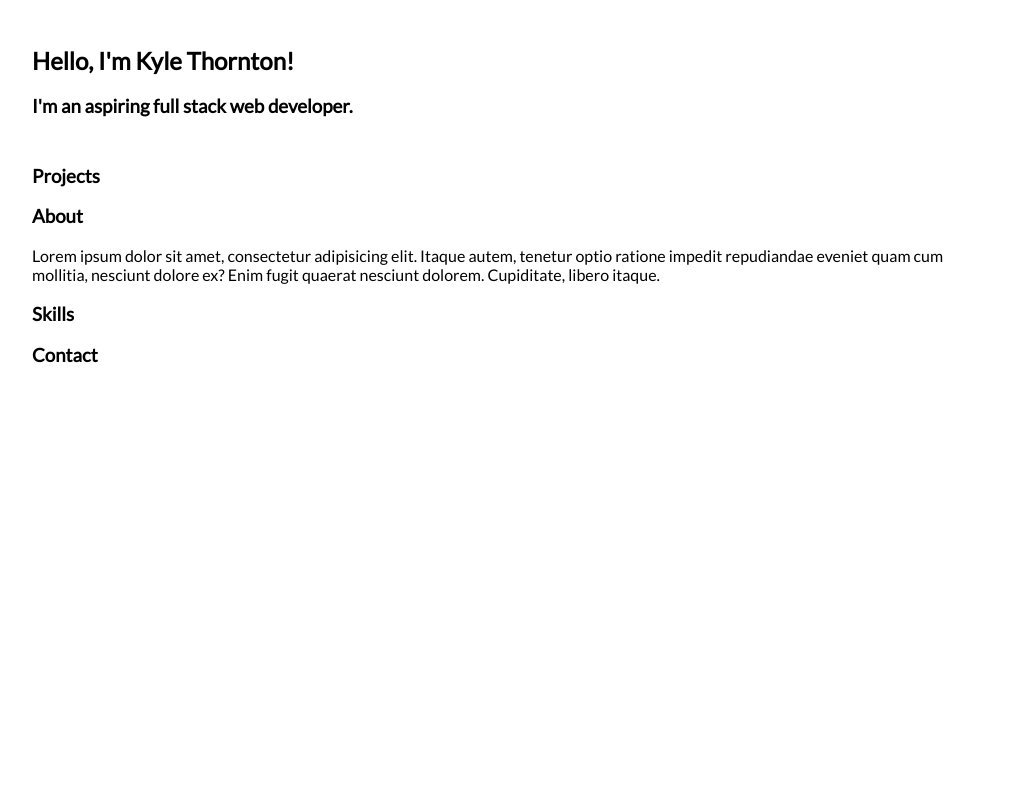
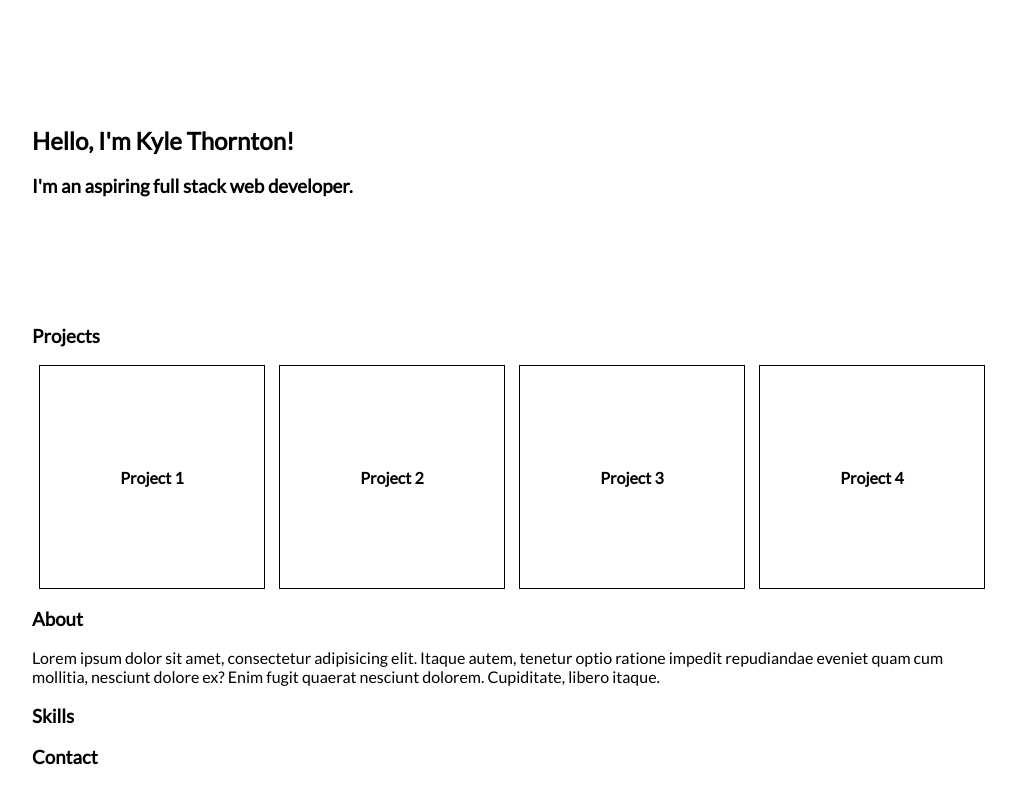
Before and after one commit to KyleMThornton/KyleMThornton, a plain HTML site: page index.html in a window 1280 px wide. Shown: the part 83-870 px from the top of the page, without its empty margins (128-1144 px from the left). Before the commit the page ends 800 px from the top, so only its background shows below. Drawn offline with Linux system fonts and the light colour scheme.

Commit message:
Added projects section (to be filled later)

```diff
--- a/index.html
+++ b/index.html
@@ -29,6 +29,20 @@
         </div>
         <div class="projects">
             <h3>Projects</h3>
+            <div class="projectswrapper">
+                <div class="webproject" id="project1">
+                    <h4>Project 1</h4>
+                </div>
+                <div class="webproject" id="project2">
+                    <h4>Project 2</h4>
+                </div>
+                <div class="webproject" id="project3">
+                    <h4>Project 3</h4>
+                </div>
+                <div class="webproject" id="project4">
+                    <h4>Project 4</h4>
+                </div>
+            </div>
         </div>
         <div class="about">
             <h3>About</h3>
--- a/styles.css
+++ b/styles.css
@@ -32,5 +32,16 @@ main {
 }
 
 .banner {
-    margin: 3rem 0rem;
+    margin: 8rem 0rem;
 }
+
+.projectswrapper {
+    display: flex;
+    justify-content: space-around;
+    margin: auto;
+}
+
+.webproject {
+    border: 1px black solid;
+    padding: 5rem;
+}
```
Also changed, not shown: 1 other file.
